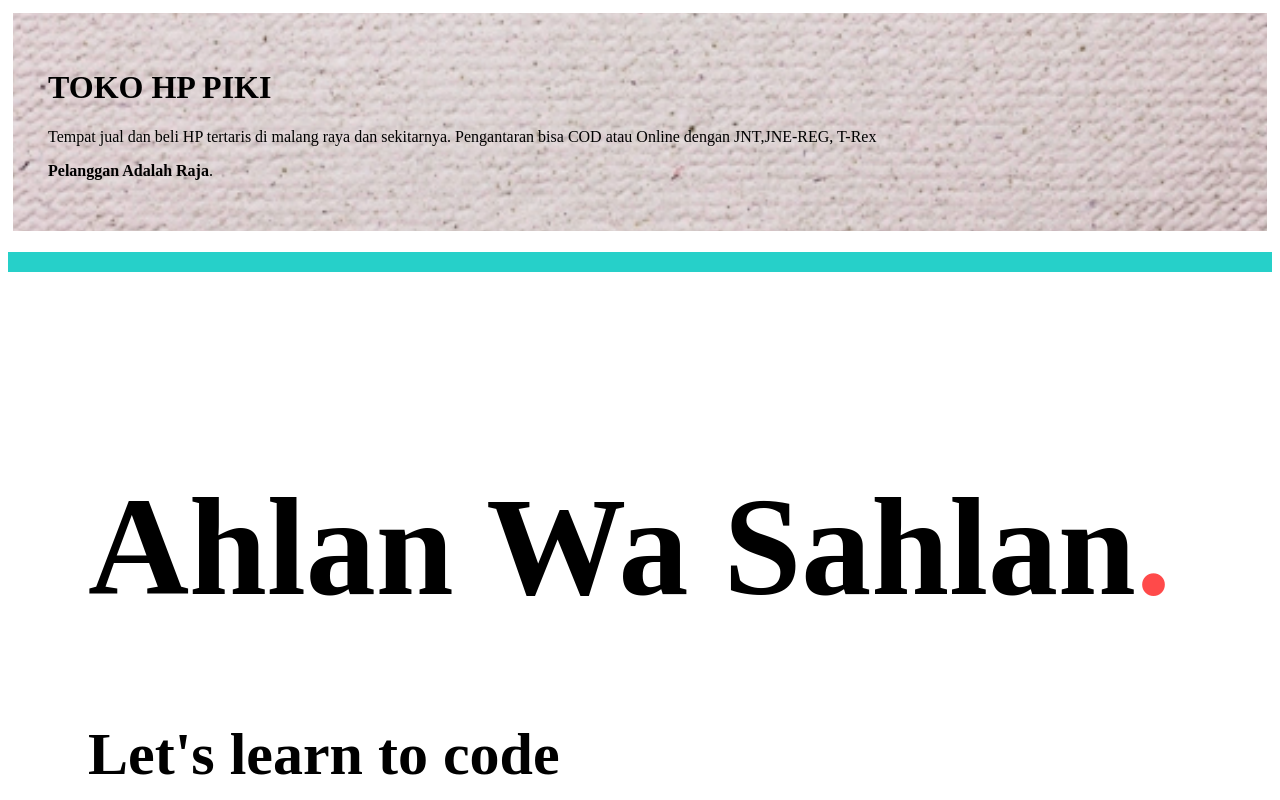
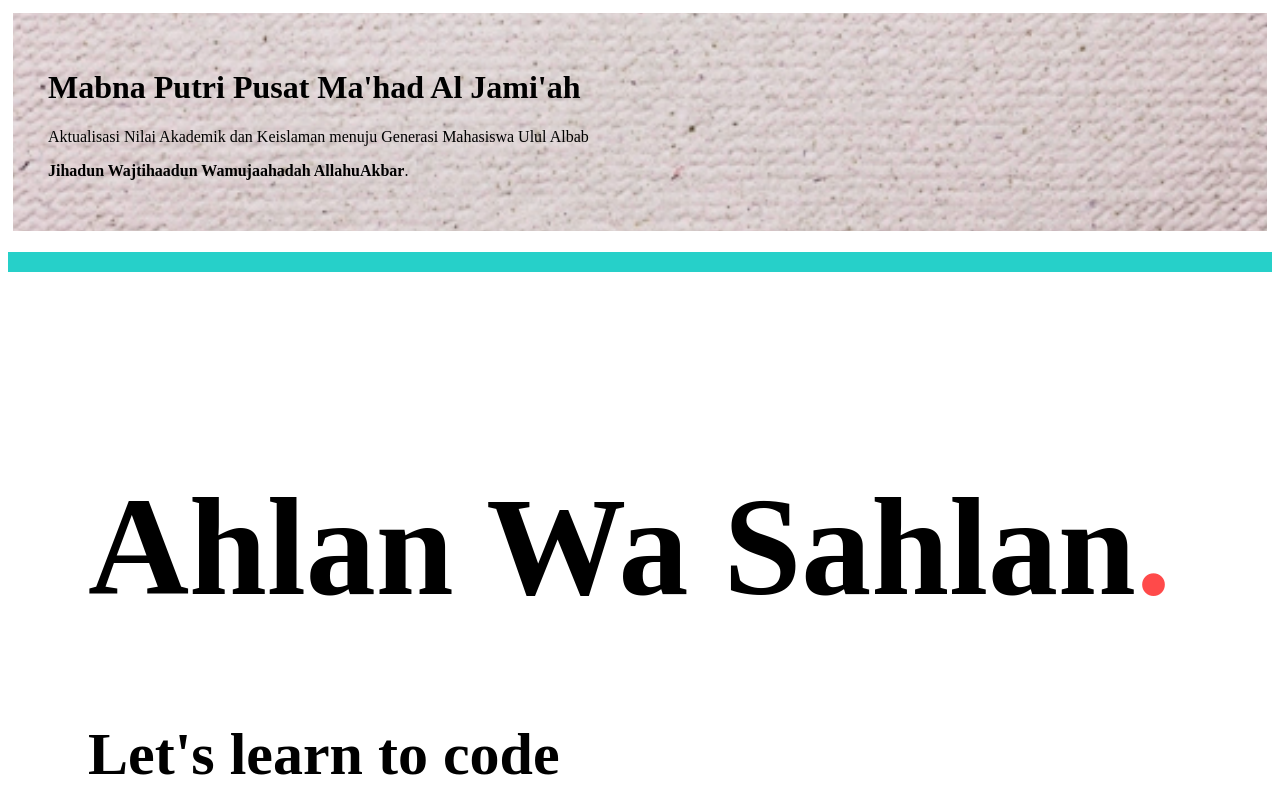
Before and after one commit to afidah-ser/Afidatul-Masbakhah, a plain HTML site: page index.html in a window 1280 px wide. Shown: the top 800 px of the page. Drawn offline with Linux system fonts and the light colour scheme.

Commit message:
Update index.html

```diff
--- a/index.html
+++ b/index.html
@@ -22,9 +22,9 @@
 <body>
 
     <div id="gambar1">
-        <h1>TOKO HP PIKI</h1>
-        <p>Tempat jual dan beli HP tertaris di malang raya dan sekitarnya. Pengantaran bisa COD atau Online dengan JNT,JNE-REG, T-Rex</p>
-        <p><strong>Pelanggan Adalah Raja</strong>.</p>
+        <h1>Mabna Putri Pusat Ma'had Al Jami'ah</h1>
+        <p>Aktualisasi Nilai Akademik dan Keislaman menuju Generasi Mahasiswa Ulul Albab</p>
+        <p><strong>Jihadun Wajtihaadun Wamujaahadah AllahuAkbar</strong>.</p>
     </div>
 
 </body>
```
